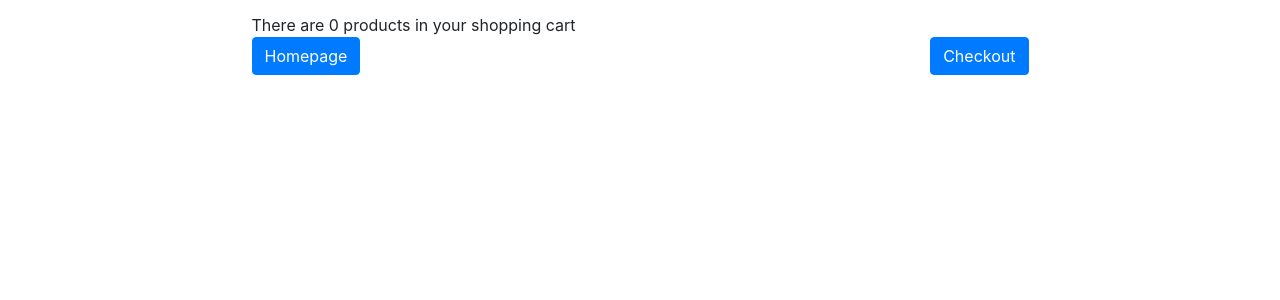
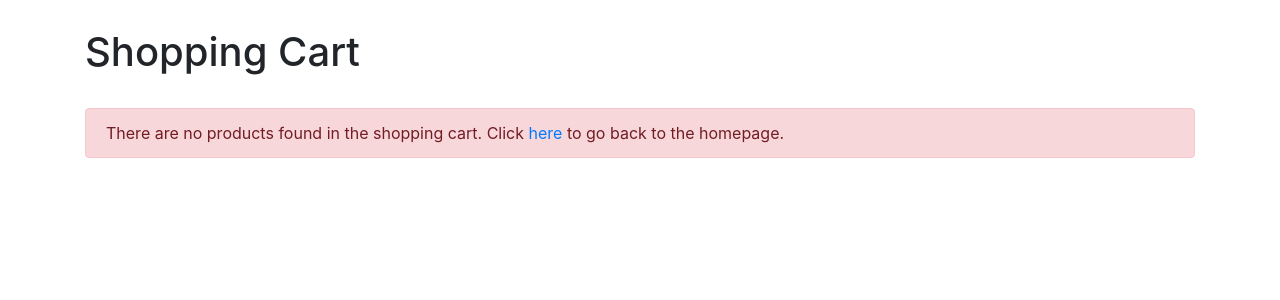
Before and after one commit to markwierda/wide-world-importers, a PHP site: page /cart.php in a window 1280 px wide. Shown: the part 76-376 px from the top of the page. Run offline with PHP 8.4, Linux system fonts and the light colour scheme; tables that the repository leaves empty or names only in its code hold one stand-in row (values such as "Sample post").

Commit message:
Improved shopping cart

```diff
--- a/cart.php
+++ b/cart.php
@@ -1,51 +1,68 @@
 <?php
 require_once './functions/sessions.php';
 require_once './functions/cart.php';
-require_once './resources/layouts/header.php';
 
-$card = getCart();
+$cart = getCart();
 $productIDs = [];
 
+$endPrice = calculateEndPrice($cart);
+
 ?>
+<?php require_once './resources/layouts/header.php'; ?>
 
-<div class="container">
-    <div class="cart_section">
-        <link href="resources/css/cart.css" rel="stylesheet">
-        <?php if ($card !== False):?>
-        <div class="row">
-            <div class="col-3">Product name</div>
-            <div class="col-3">Price</div>
-            <div class="col-3">Amount</div>
-            <div class="col-3">Total</div>
-            <?php foreach ($card as $item):?>
-                <?php for ($i = 0; $i < $item['quantity']; $i++) { array_push($productIDs, $item['StockItemID']); }?>
-                <div class="col-3"><?=$item['StockItemName'];?></div>
-                <div class="col-3">&euro; <?=str_replace('.', ',', $item['RecommendedRetailPrice']);?></div>
-                <div class="col-3"><?=$item['quantity'];?></div>
-                <div class="col-3">&euro; <?=str_replace('.', ',', $item['total']);?></div>
-            <?php endforeach;?>
-            <?php $end = calculateEndPrice($productIDs);?>
+<div class="container my-5">
+
+    <h1>Shopping Cart</h1>
+    <br />
+
+    <?php if(!empty($cart)): ?>
+    <div class="row">
+        <div class="col-6">
+            <b>Product</b>
         </div>
-        <hr />
-        <div class="row">
-            <div class="col-3"></div>
-            <div class="col-3"></div>
-            <div class="col-3"></div>
-            <div class="col-3">
-                TAX<br />&euro; <?=str_replace('.', ',', $end['BTW']);?><hr/>
-                Total price excl<br />&euro; <?=str_replace('.', ',', $end['EXCL']);?><hr />
-                Total price incl<br/>&euro; <?=str_replace('.', ',', $end['INCL']);?>
-            </div>
+        <div class="col-2">
+            <b>Price</b>
         </div>
-        <?php else:?>
-        <div>
-            There are 0 products in your shopping cart
+        <div class="col-2">
+            <b>Quantity</b>
         </div>
-        <?php endif;?>
+        <div class="col-2">
+            <b>Total</b>
+        </div>
+    </div>
 
+    <hr />
 
+    <?php foreach ($cart as $item):?>
+    <div class="row">
+        <div class="col-6">
+            <a href="product.php?id=<?php echo $item['StockItemID']; ?>">
+                <?php echo $item['StockItemName']; ?>
+            </a>
+        </div>
+        <div class="col-2">&euro; <?php echo $item['RecommendedRetailPrice']; ?></div>
+        <div class="col-2"><?php echo $item['quantity']; ?></div>
+        <div class="col-2">&euro; <?php echo $item['total']; ?></div>
+    </div>
 
-        <a href="http://localhost">  <button type="submit" class="btn btn-primary float-left">Homepage</button>
-            <button type="submit" class="btn btn-primary float-right">Checkout</button> </a>
+    <hr />
+    <?php endforeach; ?>
+
+    <div class="row">
+        <div class="col-6">&nbsp;</div>
+        <div class="col-2">&nbsp;</div>
+        <div class="col-2">&nbsp;</div>
+        <div class="col-2">
+            <b>Total price excl</b><br />&euro; <?php echo $endPrice['EXCL']; ?><br />
+            <b>Tax (21%)</b><br />&euro; <?php echo $endPrice['TAX']; ?><br />
+            <b>Total price incl</b><br />&euro; <?php echo $endPrice['INCL']; ?><br /><br />
+            <a href="#" class="btn btn-success">Checkout</a>
+        </div>
     </div>
+<?php else: ?>
+    <div class="alert alert-danger alert" role="alert">
+        There are no products found in the shopping cart. Click <a href="index.php">here</a> to go back to the homepage.
+    </div>
+<?php endif; ?>
+
 </div>
--- a/functions/cart.php
+++ b/functions/cart.php
@@ -29,7 +29,9 @@ function getCart() {
         $product = getProductByID($id);
         $product['quantity'] = $quantity;
         $product['total'] = $quantity*$product['RecommendedRetailPrice'];
-        $product['total'] = number_format($product['total'], 2);
+        $product['RecommendedRetailPrice'] = number_format($product['RecommendedRetailPrice'], 2, ',', '.');
+        $product['quantity'] = number_format($product['quantity'], 0, ',', '.');
+        $product['total'] = number_format($product['total'], 2, ',', '.');
 
         array_push($cart, $product);
     }
@@ -37,23 +39,25 @@ function getCart() {
     return $cart;
 }
 
-function calculateEndPrice($productIDs) {
-    if (!is_array($productIDs)) return null;
+function calculateEndPrice($cart) {
+    if (!is_array($cart))
+        return null;
 
     $totaalBTW = 0;
     $totaalPrijs = 0;
-    foreach ($productIDs as $productID) {
-        $totaalBTW += calculateTAX($productID);
-        $totaalPrijs += getRecommendedRetailPrice($productID);
+
+    foreach ($cart as $item) {
+        $totaalBTW += calculateTAX($item['StockItemID']) * $item['quantity'];
+        $totaalPrijs += getRecommendedRetailPrice($item['StockItemID']) * $item['quantity'];
     }
 
     $eindPrijs = $totaalPrijs + $totaalBTW;
 
-    $totaalBTW = number_format($totaalBTW, 2);
-    $totaalPrijs = number_format($totaalPrijs, 2);
-    $eindPrijs = number_format($eindPrijs, 2);
+    $totaalBTW = number_format($totaalBTW, 2, ',', '.');
+    $totaalPrijs = number_format($totaalPrijs, 2, ',', '.');
+    $eindPrijs = number_format($eindPrijs, 2, ',', '.');
 
-    return ['BTW' => $totaalBTW, 'EXCL' => $totaalPrijs, 'INCL' => $eindPrijs];
+    return ['TAX' => $totaalBTW, 'EXCL' => $totaalPrijs, 'INCL' => $eindPrijs];
 }
 
 function calculateTAX($productID) {
--- a/index.php
+++ b/index.php
@@ -5,7 +5,6 @@ $products = getHomepageProducts();
 
 ?>
 <?php require_once './resources/layouts/header.php'; ?>
-
 
 <!-- Page Content -->
 <div class="container">
--- a/resources/css/cart.css
+++ /dev/null
@@ -1,5 +0,0 @@
-.cart_section {
-    margin-top: 3%;
-    padding-left: 15%;
-    padding-right: 15%;
-}
```
